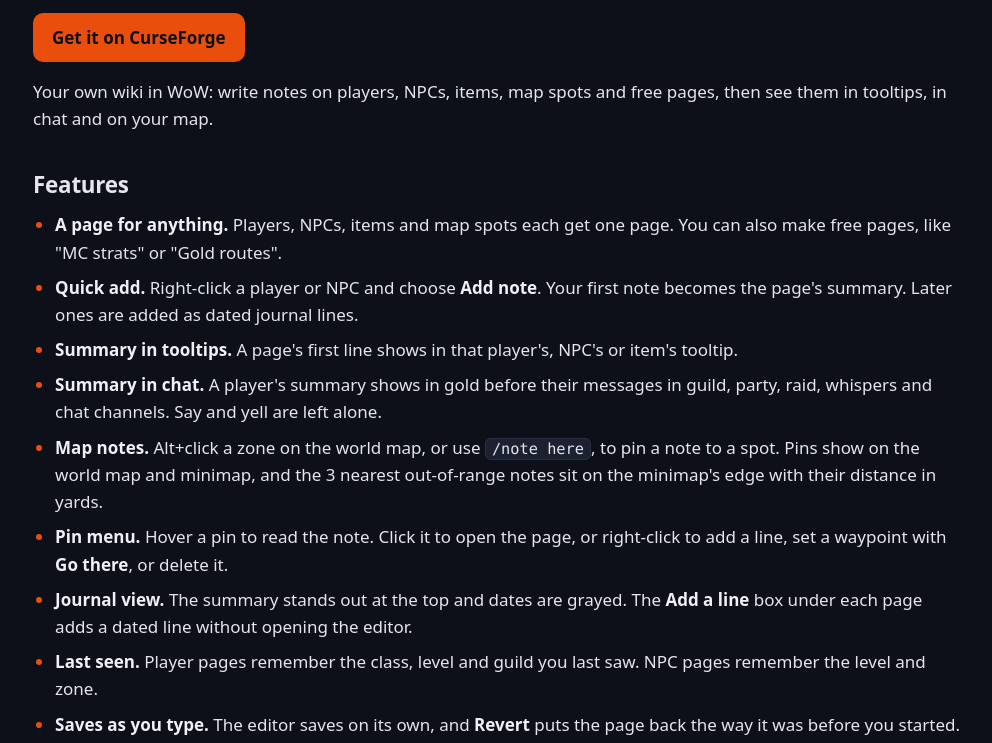
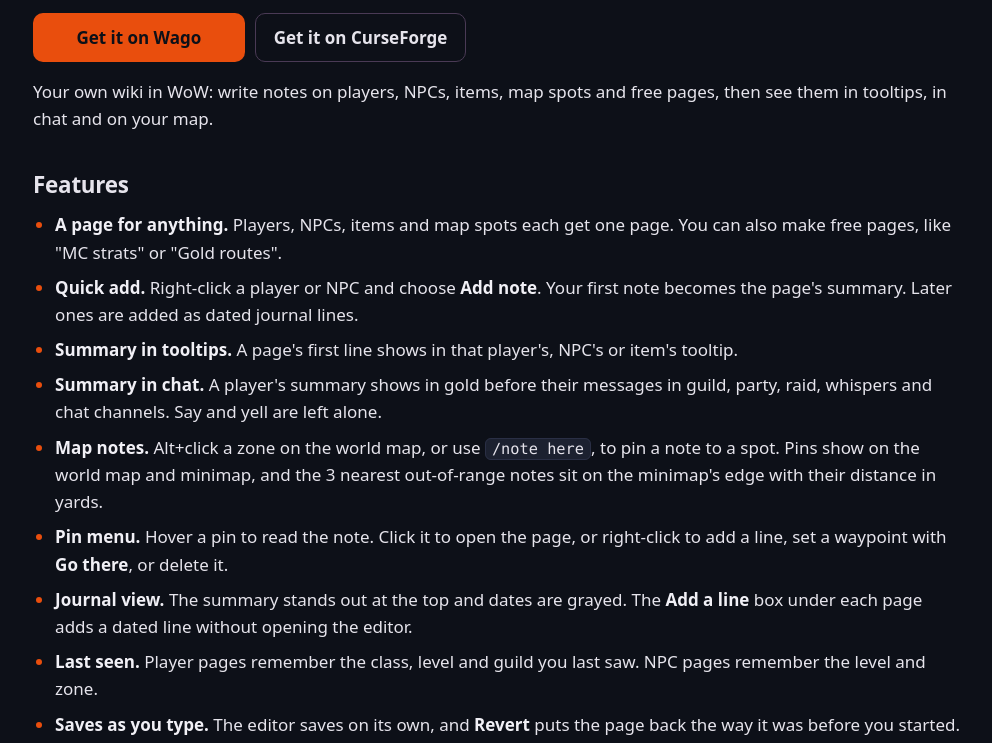
Before and after one commit to HotZip-Dev/hotzip-support, a plain HTML site: page site/addons/onlynotes/index.html in a window 1280 px wide. Shown: the part 270-1013 px from the top of the page, without its empty margins (143-1135 px from the left). Drawn offline with Linux system fonts and the light colour scheme.

```diff
--- a/site/addons/onlynotes/index.html
+++ b/site/addons/onlynotes/index.html
@@ -32,7 +32,8 @@
     </div>
   </div>
   <div class="actions stores">
-      <a class="btn btn-ember" href="https://www.curseforge.com/wow/addons/only-notes">Get it on CurseForge</a>
+      <a class="btn btn-ember" href="https://addons.wago.io/addons/only-notes">Get it on Wago</a>
+      <a class="btn btn-ghost" href="https://www.curseforge.com/wow/addons/only-notes">Get it on CurseForge</a>
   </div>
   <article class="prose">
 <p>Your own wiki in WoW: write notes on players, NPCs, items, map spots and free pages, then see them in tooltips, in chat and on your map.</p>
```
Also changed, not shown: site/privacy/index.html (+2 -0 lines).
